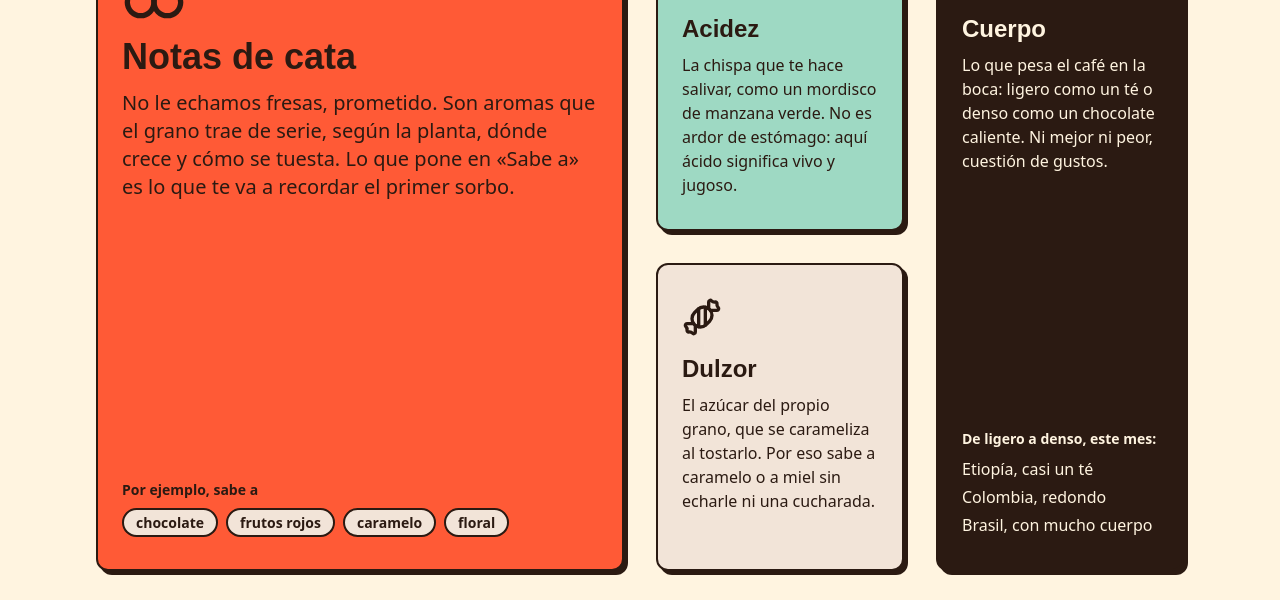
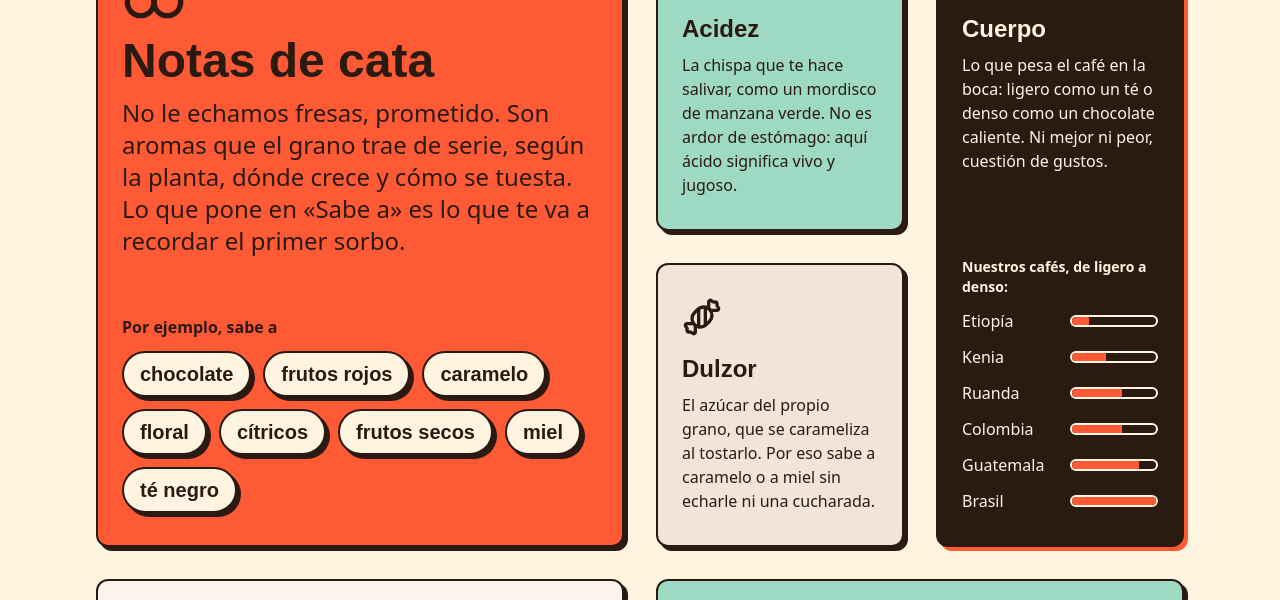
Before and after one commit to EloSdev/lab-tailwind, a website built with Vite: page index.html in a window 1280 px wide. Shown: the part 3131-3731 px from the top of the page. Built offline with nearby package versions, Linux system fonts and the light colour scheme.

Commit message:
Tueste R3: bento sin huecos, barras de cuerpo y sombra tomate
Co-Authored-By: Claude Opus 5.5 (1M context) <noreply@anthropic.com>

```diff
--- a/bitacora.md
+++ b/bitacora.md
@@ -490,3 +490,35 @@ cuatro cambios pequeños en `index.html`.
   lleva. La verificación lo confirmó en el árbol de accesibilidad real de
   Chrome. El snapshot del MCP de Playwright sí lo enseñaba, pero es una
   rareza de esa herramienta.
+
+## 15 · R3 · Bento sin huecos (2026-10-11)
+
+### Prompt
+
+"Quita `lg:auto-rows-fr` del glosario. En Cuerpo, una barra de intensidad
+por café, con texto para el lector de pantalla. Las notas de Notas, más
+grandes. Una sombra tomate (token nuevo) para la caja oscura. Y a 768, que
+no queden cajas medio vacías."
+
+### Qué me dio
+
+La rejilla sin `auto-rows-fr` y con `sm:grid-flow-dense`, que a 768 junta
+Acidez y Dulzor (de largo parecido) y deja el resto a fila entera; 6 barras
+(`@utility cuerpo-barra`, el ancho con `w-1/5` … `w-full`) con «cuerpo N de
+5» en `sr-only`; el token `--shadow-pegatina-tomate`. También la hizo el
+agente principal directamente.
+
+### Qué corregí y por qué
+
+- **Medir antes de dar por buena la rejilla**: al quitar `auto-rows-fr`, la
+  caja Notas se quedó con casi 14rem vacíos a 1440 (las filas las marcan
+  Acidez + Dulzor). Agrandar «un poco» las notas no bastaba: subí título y
+  texto, y pasé de 4 a 8 ejemplos. Lo medí otra vez: 2,2rem.
+- Para agrandar las notas, la primera versión repetía
+  `cata-nota px-4 py-1 text-base lg:text-lg` en cada `li`, pisando la
+  utilidad con clases sueltas. Lo cambié por una utilidad propia,
+  `nota-ejemplo`, con el tamaño `lg` dentro (`@variant lg`), y la
+  `cata-nota` de las tarjetas de cafés no se toca.
+- El verificador avisó de algo que el criterio no medía: a 1024 (justo al
+  entrar en `lg`, columnas de 212px) Notas y Cuerpo quedan con ~6,5rem
+  libres. Queda anotado en la verificación.
--- a/index.html
+++ b/index.html
@@ -365,9 +365,13 @@
              Notas 2×2 | Acidez 1×1 | Cuerpo 1×2
                        | Dulzor 1×1 |
              Tueste 2×1             | Proceso 2×1
-           A sm (2 columnas): Notas y Proceso ocupan la fila entera; el resto,
-           de dos en dos. Las cajas no se pulsan: forma de pegatina
-           (tarjeta-pegatina), sin el efecto de aplastar. -->
+           A sm (2 columnas): Notas, Cuerpo, Tueste y Proceso ocupan la fila
+           entera y Acidez y Dulzor (de largo parecido) van juntas.
+           grid-flow-dense sube Dulzor al hueco junto a Acidez; el orden de
+           lectura cambia, pero los términos no tienen orden.
+           Sin auto-rows-fr: cada fila mide lo que su contenido, así no
+           quedan cajas medio vacías. Las cajas no se pulsan: forma de
+           pegatina (tarjeta-pegatina), sin el efecto de aplastar. -->
       <section id="glosario" aria-labelledby="glosario-titulo" class="mx-auto max-w-6xl px-4 py-12 md:px-8 md:py-20">
         <h2 id="glosario-titulo" class="font-display text-4xl leading-tight font-extrabold tracking-tight md:text-5xl">
           ¿Qué es eso de las notas de cata?
@@ -377,7 +381,7 @@
           tienes el diccionario de bolsillo. Seis palabras y ya hablas café.
         </p>
 
-        <ul role="list" class="mt-12 grid grid-cols-1 gap-8 sm:grid-cols-2 lg:auto-rows-fr lg:grid-cols-4">
+        <ul role="list" class="mt-12 grid grid-cols-1 gap-8 sm:grid-flow-dense sm:grid-cols-2 lg:grid-cols-4">
           <li class="tarjeta-pegatina flex flex-col bg-tomate-500 sm:col-span-2 lg:row-span-2">
             <svg aria-hidden="true" xmlns="http://www.w3.org/2000/svg" viewBox="0 0 24 24" fill="none" stroke="currentColor" stroke-width="2" stroke-linecap="round" stroke-linejoin="round" class="size-12 lg:size-16">
               <path d="M2 17a5 5 0 0 0 10 0c0-2.76-2.5-5-5-3-2.5-2-5 .24-5 3Z" />
@@ -385,20 +389,24 @@
               <path d="M7 14c3.22-2.91 4.29-8.75 5-12 1.66 2.38 4.94 9 5 12" />
               <path d="M22 9c-4.29 0-7.14-2.33-10-7 5.71 0 10 4.67 10 7Z" />
             </svg>
-            <h3 class="mt-4 font-display text-3xl font-bold lg:text-4xl">Notas de cata</h3>
-            <p class="mt-3 max-w-prose text-lg lg:text-xl">
+            <h3 class="mt-4 font-display text-3xl font-bold lg:text-5xl">Notas de cata</h3>
+            <p class="mt-3 max-w-prose text-lg lg:text-2xl">
               No le echamos fresas, prometido. Son aromas que el grano trae de
               serie, según la planta, dónde crece y cómo se tuesta. Lo que pone
               en «Sabe a» es lo que te va a recordar el primer sorbo.
             </p>
             <!-- mt-auto: en la caja alta (lg) los ejemplos bajan al fondo. -->
             <div class="mt-auto pt-6">
-              <p class="text-sm font-semibold">Por ejemplo, sabe a</p>
-              <ul role="list" class="mt-2 flex flex-wrap gap-2">
-                <li class="cata-nota">chocolate</li>
-                <li class="cata-nota">frutos rojos</li>
-                <li class="cata-nota">caramelo</li>
-                <li class="cata-nota">floral</li>
+              <p class="font-semibold">Por ejemplo, sabe a</p>
+              <ul role="list" class="mt-3 flex flex-wrap gap-3">
+                <li class="nota-ejemplo">chocolate</li>
+                <li class="nota-ejemplo">frutos rojos</li>
+                <li class="nota-ejemplo">caramelo</li>
+                <li class="nota-ejemplo">floral</li>
+                <li class="nota-ejemplo">cítricos</li>
+                <li class="nota-ejemplo">frutos secos</li>
+                <li class="nota-ejemplo">miel</li>
+                <li class="nota-ejemplo">té negro</li>
               </ul>
             </div>
           </li>
@@ -417,7 +425,7 @@
             </p>
           </li>
 
-          <li class="tarjeta-pegatina flex flex-col bg-espresso-900 text-crema lg:row-span-2">
+          <li class="tarjeta-pegatina flex flex-col bg-espresso-900 text-crema shadow-pegatina-tomate sm:col-span-2 lg:col-span-1 lg:row-span-2">
             <svg aria-hidden="true" xmlns="http://www.w3.org/2000/svg" viewBox="0 0 24 24" fill="none" stroke="currentColor" stroke-width="2" stroke-linecap="round" stroke-linejoin="round" class="size-10">
               <path d="M7 16.3c2.2 0 4-1.83 4-4.05 0-1.16-.57-2.26-1.71-3.19S7.29 6.75 7 5.3c-.29 1.45-1.14 2.84-2.29 3.76S3 11.1 3 12.25c0 2.22 1.8 4.05 4 4.05z" />
               <path d="M12.56 6.6A10.97 10.97 0 0 0 14 3.02c.5 2.5 2 4.9 4 6.5s3 3.5 3 5.5a6.98 6.98 0 0 1-11.91 4.97" />
@@ -428,11 +436,33 @@
               chocolate caliente. Ni mejor ni peor, cuestión de gustos.
             </p>
             <div class="mt-auto pt-6">
-              <p class="text-sm font-semibold">De ligero a denso, este mes:</p>
-              <ul role="list" class="mt-2 space-y-1">
-                <li>Etiopía, casi un té</li>
-                <li>Colombia, redondo</li>
-                <li>Brasil, con mucho cuerpo</li>
+              <p class="text-sm font-semibold">Nuestros cafés, de ligero a denso:</p>
+              <!-- Cada barra va de 1 a 5; el número, en sr-only. -->
+              <ul role="list" class="mt-3 max-w-md space-y-3">
+                <li class="flex items-center gap-3">
+                  <span class="w-24 shrink-0">Etiopía<span class="sr-only">: cuerpo 1 de 5</span></span>
+                  <span aria-hidden="true" class="cuerpo-barra"><span class="w-1/5"></span></span>
+                </li>
+                <li class="flex items-center gap-3">
+                  <span class="w-24 shrink-0">Kenia<span class="sr-only">: cuerpo 2 de 5</span></span>
+                  <span aria-hidden="true" class="cuerpo-barra"><span class="w-2/5"></span></span>
+                </li>
+                <li class="flex items-center gap-3">
+                  <span class="w-24 shrink-0">Ruanda<span class="sr-only">: cuerpo 3 de 5</span></span>
+                  <span aria-hidden="true" class="cuerpo-barra"><span class="w-3/5"></span></span>
+                </li>
+                <li class="flex items-center gap-3">
+                  <span class="w-24 shrink-0">Colombia<span class="sr-only">: cuerpo 3 de 5</span></span>
+                  <span aria-hidden="true" class="cuerpo-barra"><span class="w-3/5"></span></span>
+                </li>
+                <li class="flex items-center gap-3">
+                  <span class="w-24 shrink-0">Guatemala<span class="sr-only">: cuerpo 4 de 5</span></span>
+                  <span aria-hidden="true" class="cuerpo-barra"><span class="w-4/5"></span></span>
+                </li>
+                <li class="flex items-center gap-3">
+                  <span class="w-24 shrink-0">Brasil<span class="sr-only">: cuerpo 5 de 5</span></span>
+                  <span aria-hidden="true" class="cuerpo-barra"><span class="w-full"></span></span>
+                </li>
               </ul>
             </div>
           </li>
@@ -452,7 +482,7 @@
             </p>
           </li>
 
-          <li class="tarjeta-pegatina bg-espresso-50 lg:col-span-2">
+          <li class="tarjeta-pegatina bg-espresso-50 sm:col-span-2">
             <svg aria-hidden="true" xmlns="http://www.w3.org/2000/svg" viewBox="0 0 24 24" fill="none" stroke="currentColor" stroke-width="2" stroke-linecap="round" stroke-linejoin="round" class="size-10">
               <path d="M10.165 6.598C9.954 7.478 9.64 8.36 9 9c-.64.64-1.521.954-2.402 1.165A6 6 0 0 0 8 22c7.732 0 14-6.268 14-14a6 6 0 0 0-11.835-1.402Z" />
               <path d="M5.341 10.62a4 4 0 1 0 5.279-5.28" />
--- a/src/style.css
+++ b/src/style.css
@@ -43,6 +43,9 @@
   /* La sombra dura en crema: para pegatinas sobre fondo espresso (el pie),
      donde la sombra espresso no se vería. */
   --shadow-pegatina-crema: 4px 4px 0 var(--color-crema);
+  /* Y en tomate: para la caja espresso del glosario, donde una sombra
+     espresso se funde con la caja y no se ve como pegatina. */
+  --shadow-pegatina-tomate: 4px 4px 0 var(--color-tomate-500);
 
   /* Movimiento del hero (brief §Movimiento). Se usan siempre con
      motion-safe:, así con reduced-motion ni giran ni aparecen: se ven quietos. */
@@ -307,6 +310,42 @@
   border-radius: 9999px;
 }
 
+/* La nota de cata en grande: los ejemplos de la caja Notas del glosario,
+   que es la protagonista del bento. Crema para que salte sobre el tomate. */
+@utility nota-ejemplo {
+  display: inline-block;
+  padding: calc(var(--spacing) * 1.5) calc(var(--spacing) * 4);
+  font-family: var(--font-display);
+  font-size: var(--text-lg);
+  font-weight: 700;
+  color: var(--color-espresso-900);
+  background-color: var(--color-crema);
+  border: 2px solid var(--color-espresso-900);
+  border-radius: 9999px;
+  box-shadow: var(--shadow-pegatina);
+
+  @variant lg {
+    font-size: var(--text-xl);
+  }
+}
+
+/* Barra de cuerpo (glosario): el carril en crema y, dentro, un <span> en
+   tomate cuyo ancho (w-1/5 … w-full, en el HTML) es el cuerpo de cada café.
+   Es decorativa: el dato va en texto para el lector de pantalla. */
+@utility cuerpo-barra {
+  flex: 1;
+  height: calc(var(--spacing) * 3);
+  overflow: hidden;
+  border: 2px solid var(--color-crema);
+  border-radius: 9999px;
+
+  & > span {
+    display: block;
+    height: 100%;
+    background-color: var(--color-tomate-500);
+  }
+}
+
 /* Título de columna del pie (se repite 4 veces). */
 @utility pie-titulo {
   font-family: var(--font-display);
```
Also changed, not shown: tareas.md (+2 -2 lines).
